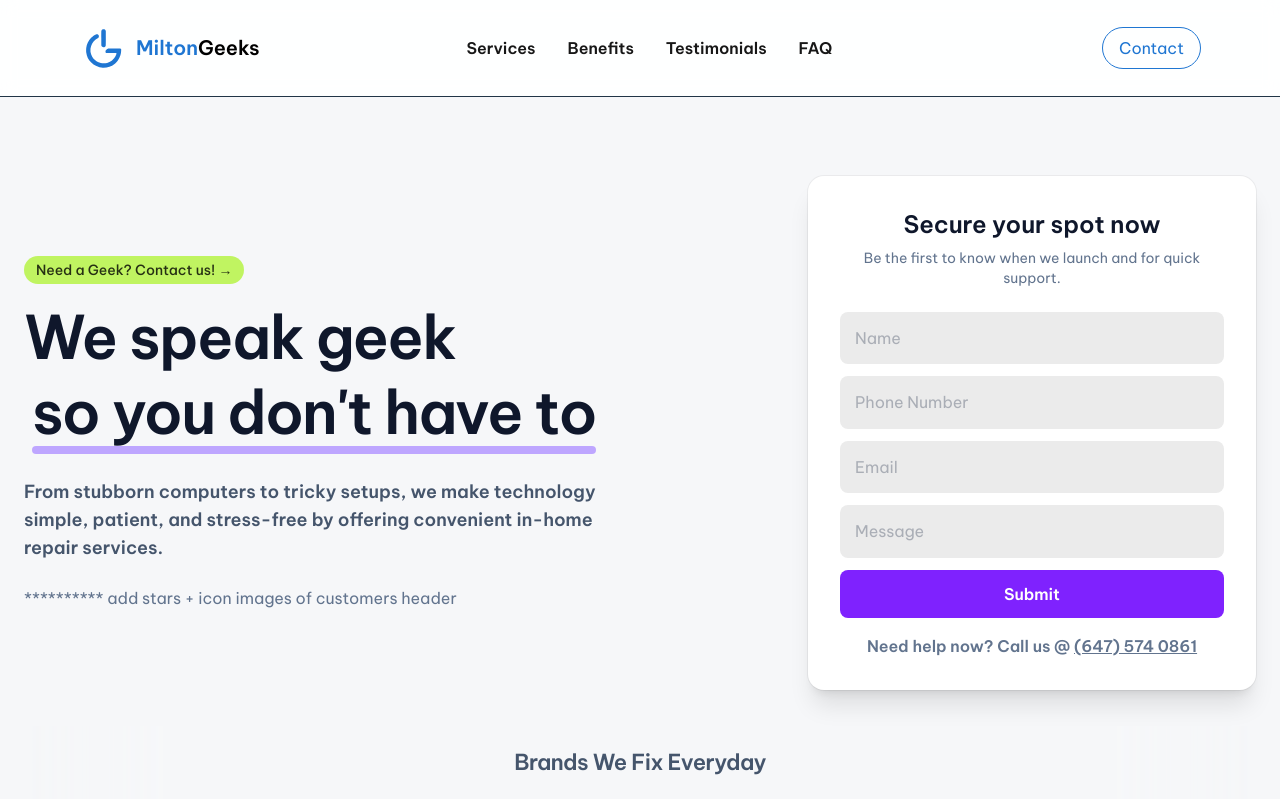
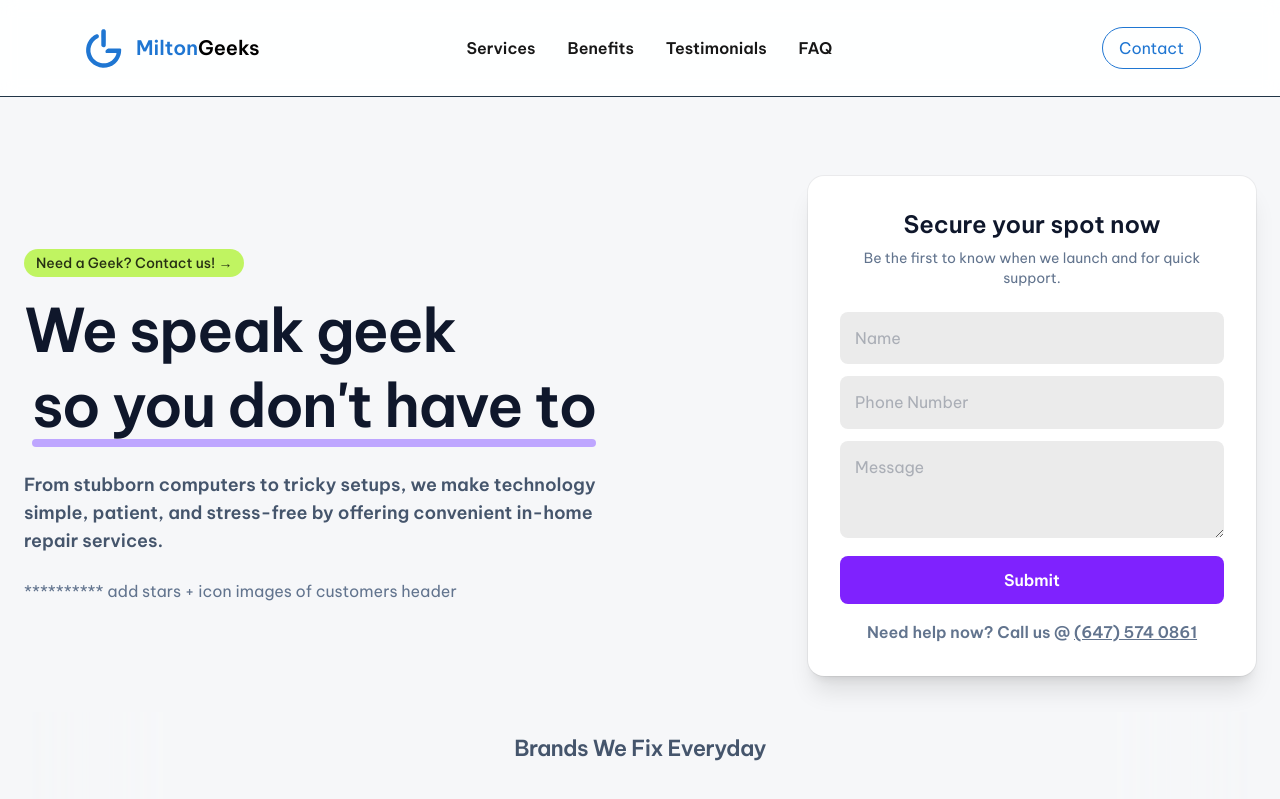
Before and after one commit to Ishan-Khurram/MiltonGeeks, a React (Vite) app: page / in a window 1280 px wide. Shown: the top 799 px of the page. Built offline with nearby package versions, Linux system fonts and the light colour scheme.

Commit message:
Fixed messages prompt to allow for multilines

```diff
--- a/src/components/EmailData.tsx
+++ b/src/components/EmailData.tsx
@@ -1,24 +1,26 @@
 // post json data to app/contact.ts
 // This function will be wired to <form onSubmit={emailSubmission}>.
-export default async function emailSubmission(e: React.FormEvent<HTMLFormElement>) {
+export default async function emailSubmission(
+  e: React.FormEvent<HTMLFormElement>
+) {
   // prevent default page reload so we can send email in its place.
   e.preventDefault();
 
-    const fd = FormData(e.currentTarget):
+  const fd = FormData(e.currentTarget);
   // read data from form element.
 
   // turn form data into parsable json data.
   const payload = {
-            name: String(fd.get('name') || ''),
-            phone: String(fd.get('phone') || ''),
-            email: String(fd.get('email') || ''), // email not added yet, mostlikely want phone calls back as its faster. Put here for later use.
-            message: String(fd.get('message') || ''),
+    name: String(fd.get("name") || ""),
+    phone: String(fd.get("phone") || ""),
+    email: String(fd.get("email") || ""), // email not added yet, mostlikely want phone calls back as its faster. Put here for later use.
+    message: String(fd.get("message") || ""),
   };
 
-        const r = await fetch('/api/contact', {
-            method: 'POST',
+  const r = await fetch("/api/contact", {
+    method: "POST",
     // tell the server we are sending JSON so vercel can parse req.body correctly
-            headers: {'Content-Type': 'application/json'},
+    headers: { "Content-Type": "application/json" },
     // turn json into string for http request body
     body: JSON.stringify(payload),
   });
@@ -30,17 +32,17 @@ export default async function emailSubmission(e: React.FormEvent<HTMLFormElement
 
     // prompt alert so they know 100% form went through and it didnt get discarded.
     // can change later to a nicer UI, alert works for now.
-            alert('Thanks! We recieved your message. We will be in touch very soon.')
+    alert("Thanks! We recieved your message. We will be in touch very soon.");
   } else {
     // anything other than a 2xx code is a fail. extract server message for help.
 
-            const {error} = await r.json().catch(() => ({error: 'Unknown Error'}));
+    const { error } = await r.json().catch(() => ({ error: "Unknown Error" }));
 
     // alert with the error message
     // change later to cleaner UI
 
-            alert(`Sorry! Something went wrong. Your message could not be sent ${error}`)
+    alert(
+      `Sorry! Something went wrong. Your message could not be sent ${error}`
+    );
   }
-
-    };
-};
+}
--- a/src/pages/Home.tsx
+++ b/src/pages/Home.tsx
@@ -14,6 +14,7 @@
  *
  */
 import BrandCarousel from "../components/BrandCarousel";
+import emailSubmission from "../components/EmailData";
 export default function Home() {
   /* Brands for the carousel at the bottom of the home page */
   const BRANDS = [
@@ -70,7 +71,7 @@ export default function Home() {
                 Be the first to know when we launch and for quick support.
               </p>
 
-              <form className="mt-6 space-y-3">
+              <form className="mt-6 space-y-3" onSubmit={emailSubmission}>
                 <input
                   name="name"
                   required
@@ -79,24 +80,17 @@ export default function Home() {
                   className="w-full inline-block p-[15px] text-[16px] leading-[1.4em] rounded-lg bg-[#ebebeb] text-gray-500 border-none outline-none shadow-[inset_0_0_0_1px_transparent] focus:shadow-[inset_0_0_0_1px_rgba(124,58,237,0.75)] transition-shadow"
                 />
                 <input
-                  name="number"
+                  name="phone"
                   required
-                  type="phone number"
+                  type="tel"
                   placeholder="Phone Number"
                   className="w-full inline-block p-[15px] text-[16px] leading-[1.4em] rounded-lg bg-[#ebebeb] text-gray-500 border-none outline-none shadow-[inset_0_0_0_1px_transparent] focus:shadow-[inset_0_0_0_1px_rgba(124,58,237,0.75)] transition-shadow"
                 />
-                <input
-                  type="email"
-                  placeholder="Email"
-                  name="email"
-                  className="w-full inline-block p-[15px] text-[16px] leading-[1.4em] rounded-lg bg-[#ebebeb] text-gray-500 border-none outline-none shadow-[inset_0_0_0_1px_transparent] focus:shadow-[inset_0_0_0_1px_rgba(124,58,237,0.75)] transition-shadow"
-                  required
-                />
-                <input
+                <textarea
                   name="message"
                   required
-                  type="text"
                   placeholder="Message"
+                  rows={3}
                   className="w-full inline-block p-[15px] text-[16px] leading-[1.4em] rounded-lg bg-[#ebebeb] text-gray-500 border-none outline-none shadow-[inset_0_0_0_1px_transparent] focus:shadow-[inset_0_0_0_1px_rgba(124,58,237,0.75)] transition-shadow"
                 />
                 <button
```
Lines whose indentation alone changed are shown as unchanged.
